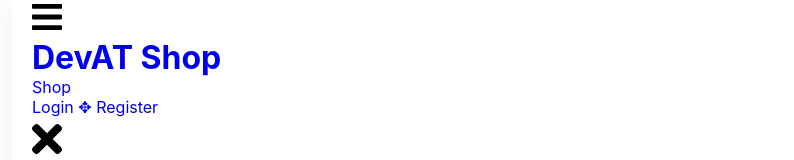
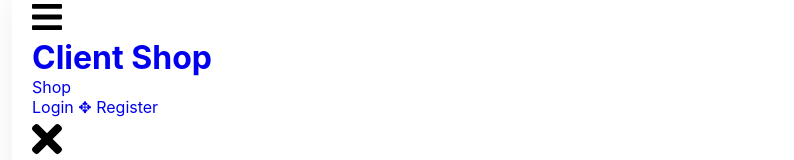
Before and after one commit to VedanthB/le-eCommerce, a React (Create React App) app in the folder client/: page / in a window 1280 px wide. Shown: the top 160 px of the page, without its empty margins (13-807 px from the left). Built offline with nearby package versions, Linux system fonts and the light colour scheme; no server answers.

Commit message:
make it better

```diff
--- a/client/src/components/headers/Header.js
+++ b/client/src/components/headers/Header.js
@@ -38,9 +38,6 @@ function Header() {
     return (
       <>
         <li>
-          <Link to="/history">History</Link>
-        </li>
-        <li>
           <Link to="/" onClick={logoutUser}>
             Logout
           </Link>
@@ -61,7 +58,7 @@ function Header() {
 
       <div className="logo">
         <h1>
-          <Link to="/">{isAdmin ? "Admin" : "DevAT Shop"}</Link>
+          <Link to="/">{isAdmin ? "Admin" : "Client Shop"}</Link>
         </h1>
       </div>
 
```
